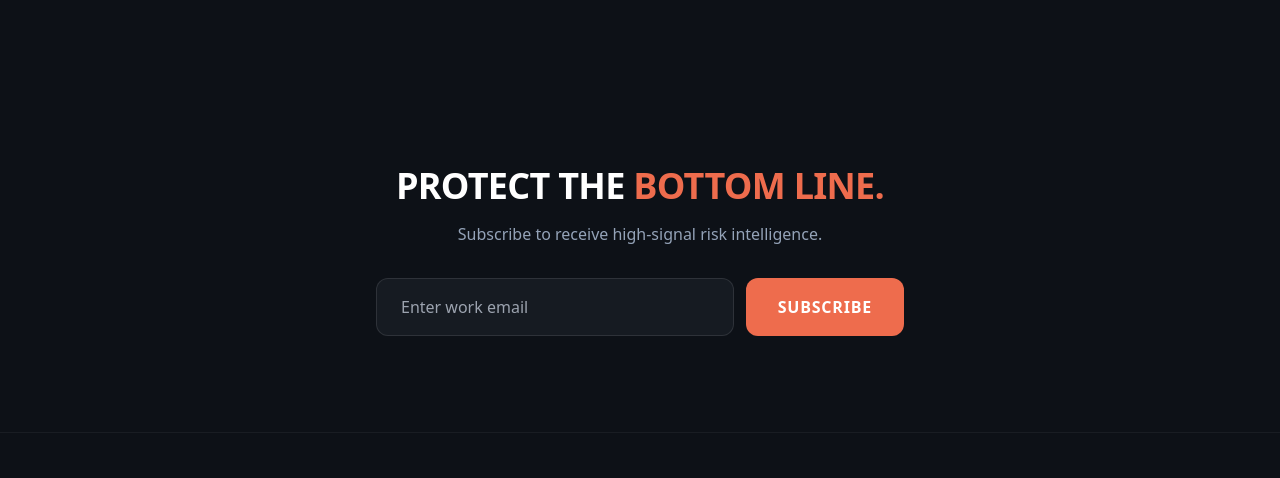
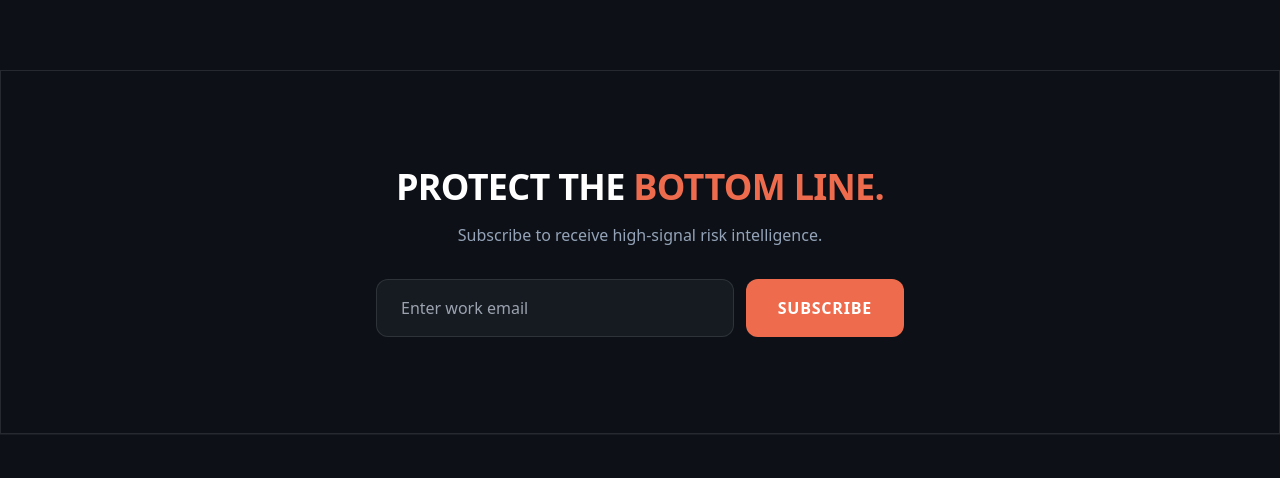
Before and after one commit to GwenCodes/cyber-brief-project-web, a website built with Vite: page index.html in a window 1280 px wide. Shown: the part 5520-5998 px from the top of the page. Built offline with nearby package versions, Linux system fonts and the light colour scheme; a web font is replaced by a local one.

Commit message:
Added border

```diff
--- a/index.html
+++ b/index.html
@@ -411,7 +411,7 @@
       </div>
     </section>
 
-    <section class="subscription-section py-24 bg-dark">
+    <section class="border border-white/10 subscription-section py-24 bg-dark">
       <div class="max-w-xl mx-auto px-6 text-center">
         <h3
           class="font-roboto font-black text-3xl md:text-4xl mb-4 uppercase text-white"
```
